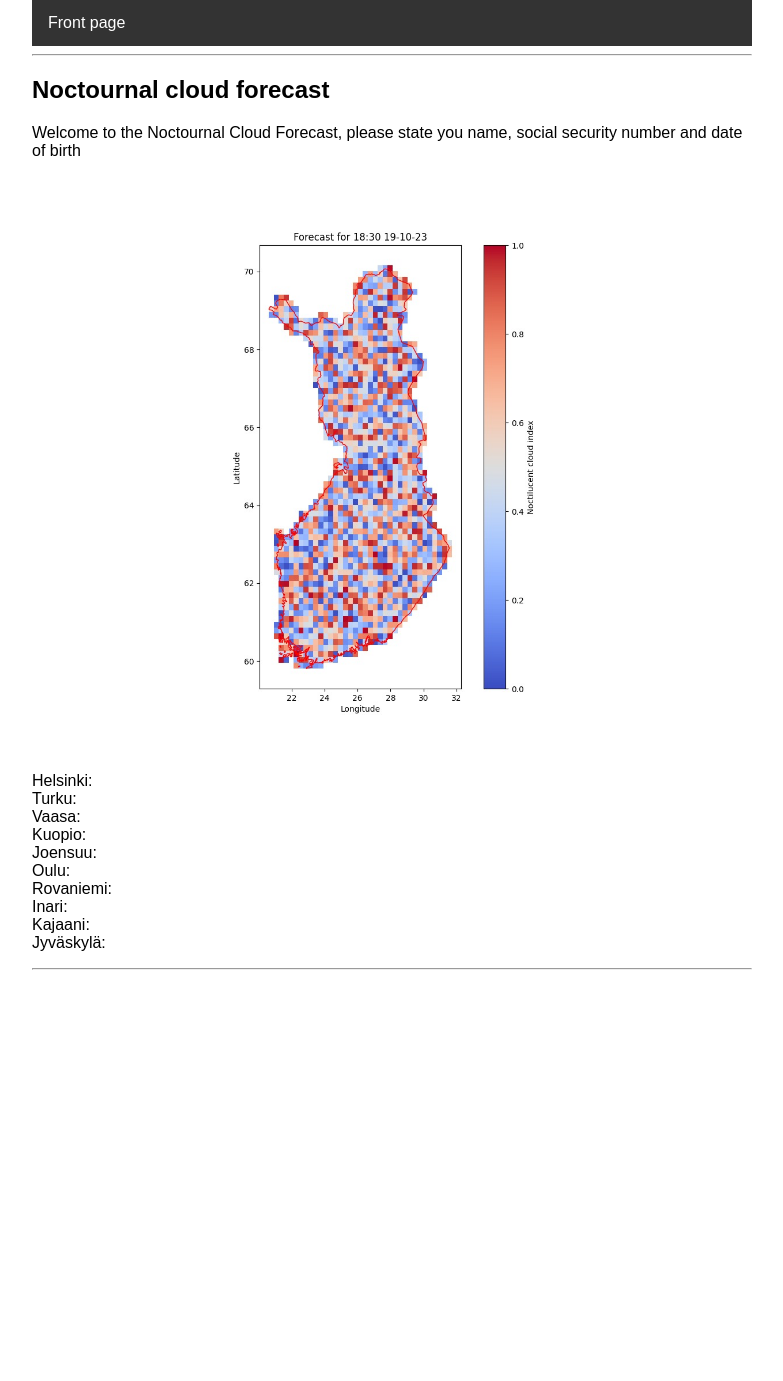
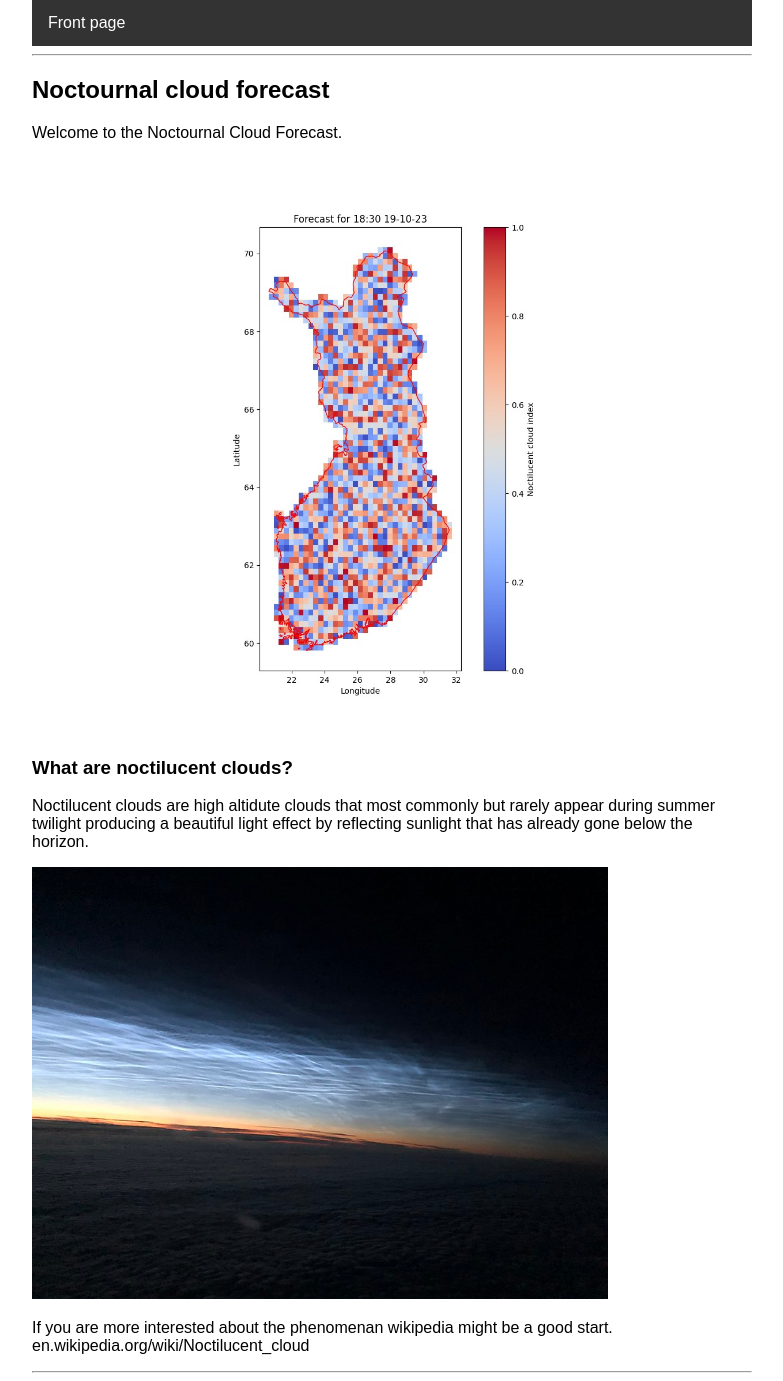
Before and after one commit to ReimKuos/DSP-CloudFinding, a Flask app: page / in a window 1280 px wide. Shown: the whole page, without its empty margins (248-1031 px from the left). Before the commit the page ends 970 px from the top, so only its background shows below. Run offline with Flask 3, Linux system fonts and the light colour scheme.

Commit message:
commit all

```diff
--- a/static/css/main.css
+++ b/static/css/main.css
@@ -51,12 +51,3 @@ img {
     height: 80%;
     object-fit: contain;
 }
-
-.comment {
-    margin: 2px;
-    border: 4px outset black;
-    height: 60px;
-    background-color: white;
-    text-align: left;
-    padding: 10px;
-}
--- a/templates/index.html
+++ b/templates/index.html
@@ -7,21 +7,21 @@
 
 <h2>Noctournal cloud forecast</h2>
 <p>
-    Welcome to the Noctournal Cloud Forecast, please state you name, social security number and date of birth
+    Welcome to the Noctournal Cloud Forecast.
+</p>
+<img src="{{ url_for('static', filename='heatmap.jpg') }}" class="image" />
+
+
+<h3>What are noctilucent clouds?</h3>
+<p>
+    Noctilucent clouds are high altidute clouds that most commonly but rarely appear during summer twilight
+    producing a beautiful light effect by reflecting sunlight that has already gone below the horizon. <br>
+</p>
+<img src="{{ url_for('static', filename='High_altitude.jpg') }}" class="image" />
+
+<p>
+    If you are more interested about the phenomenan wikipedia might be a good start. <br>
+    en.wikipedia.org/wiki/Noctilucent_cloud
 </p>
 
-<img src="{{ url_for('static', filename='heatmap.jpg') }}" class="image" />
-
-<p>
-    Helsinki: <br>
-    Turku: <br>
-    Vaasa: <br>
-    Kuopio: <br>
-    Joensuu: <br>
-    Oulu: <br>
-    Rovaniemi: <br>
-    Inari: <br>
-    Kajaani: <br>
-    Jyväskylä: <br>
-</p>
 {% endblock %}
```
Also changed, not shown: README.md, static/High_altitude.jpg (added).
